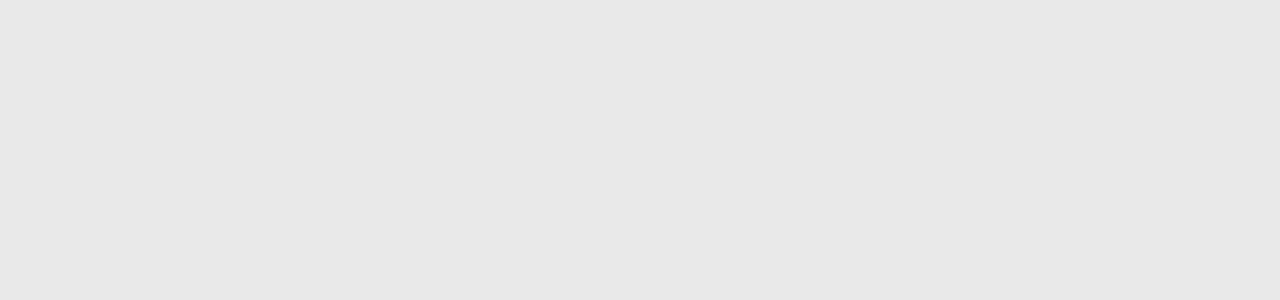
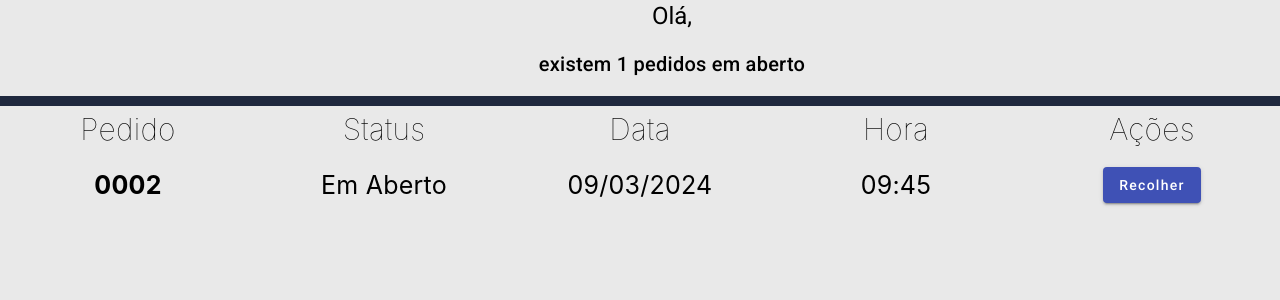
Before and after one commit to JanainaNogueira/Lavanderia-on-line, an Angular app: page /admin in a window 1280 px wide. Before the commit this address led to /. Shown: the top 300 px of the page. Built offline with nearby package versions, Linux system fonts and the light colour scheme.

Commit message:
Fix: dados errados nas telas iniciais

```diff
--- a/src/app/app.routes.ts
+++ b/src/app/app.routes.ts
@@ -6,6 +6,7 @@ import { RealizarPedidoComponent } from './realizar-pedido/realizar-pedido.compo
 import { ListarPedidoComponent } from './listar-pedido/listar-pedido.component';
 import { TelaPagamentoComponent } from './tela-pagamento/tela-pagamento.component';
 import { ConsultaPedidoComponent } from './consulta-pedido/consulta-pedido.component';
+import { TelaFuncionarioComponent } from './tela-funcionario/tela-funcionario.component';
 
 export const routes: Routes = [{
     path:'login',
@@ -22,5 +23,6 @@ export const routes: Routes = [{
 {path: 'realizar-pedido', component: RealizarPedidoComponent},
 {path: 'listar-pedido', component: ListarPedidoComponent},
 {path: 'payment/:numero', component: TelaPagamentoComponent},
-{path: 'consulta-pedido', component: ConsultaPedidoComponent}
+{path: 'consulta-pedido', component: ConsultaPedidoComponent},
+{path: 'admin', component: TelaFuncionarioComponent}
 ];
--- a/src/app/tela-cliente/tela-cliente.component.html
+++ b/src/app/tela-cliente/tela-cliente.component.html
@@ -19,7 +19,6 @@
             <td>{{ pedido.numero }}</td>
             <td>{{ pedido.status }}</td>
             <td>{{ pedido.data }}</td>
-            <td>{{ pedido.hora }}</td>
             <td>{{ pedido.valor }}</td>
             <td>
               <button
@@ -29,8 +28,7 @@
                 (click)="
                   pedido.status === 'Aguardando Pagamento'
                     ? redirectPayment(pedido.numero)
-                    : null
-                "
+                    : null"
               >
                 Pagar
               </button>
--- a/src/app/tela-funcionario/tela-funcionario.component.html
+++ b/src/app/tela-funcionario/tela-funcionario.component.html
@@ -1,9 +1,8 @@
-<app-menu-lateral />
 <div class="layout">
   <div class="content">
     <div class="header">
       <h1 class="hello">Olá,</h1>
-      <h2 class="amountOpen">Você tem 3 pedidos em aberto</h2>
+      <h2 class="amountOpen">existem {{pedidos.length}} pedidos em aberto</h2>
     </div>
     <div>
       <table>
@@ -11,7 +10,7 @@
           <th>Pedido</th>
           <th>Status</th>
           <th>Data</th>
-          <th>Valor</th>
+          <th>Hora</th>
           <th>Ações</th>
         </tr>
         <tbody>
@@ -20,30 +19,13 @@
             <td>{{ pedido.status }}</td>
             <td>{{ pedido.data }}</td>
             <td>{{ pedido.hora }}</td>
-            <td>{{ pedido.valor }}</td>
             <td>
               <button
                 mat-raised-button
                 color="primary"
-                *ngIf="pedido.status === 'Aguardando Pagamento'"
-                (click)="
-                  pedido.status === 'Aguardando Pagamento'
-                    ? redirectPayment(pedido.numero)
-                    : null
-                "
-              >
-                Pagar
+                (click)="redirectPayment(pedido.numero) ">
+                Recolher
               </button>
-              <button
-                mat-raised-button
-                color="primary"
-                *ngIf="pedido.status != 'Aguardando Pagamento'"
-              >
-                Visualizar
-              </button>
-              <app-cancelDialog
-                *ngIf="pedido.status === 'Em Aberto'"
-              ></app-cancelDialog>
             </td>
           </tr>
         </tbody>
```
